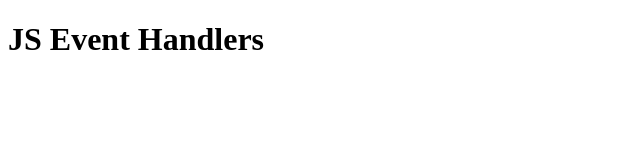
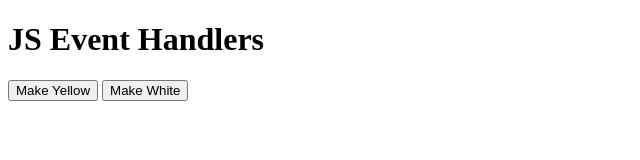
Before and after one commit to faazizpro/Module-25, a plain HTML site: page index.html in a window 1280 px wide. Shown: the whole page, without its empty margins (0-640 px from the left). Drawn offline with Linux system fonts and the light colour scheme.

Commit message:
readme edited

```diff
--- a/index.html
+++ b/index.html
@@ -8,7 +8,8 @@
 </head>
 <body>
     <h1>JS Event Handlers</h1>
-
+    <button onclick="document.body.style.backgroundColor='yellow' ">Make Yellow</button>
+    <button onclick="document.body.style.backgroundColor='white' ">Make White</button>
 <script src="js/events.js"></script>
 </body>
 </html>
```
Also changed, not shown: 1 other file.
